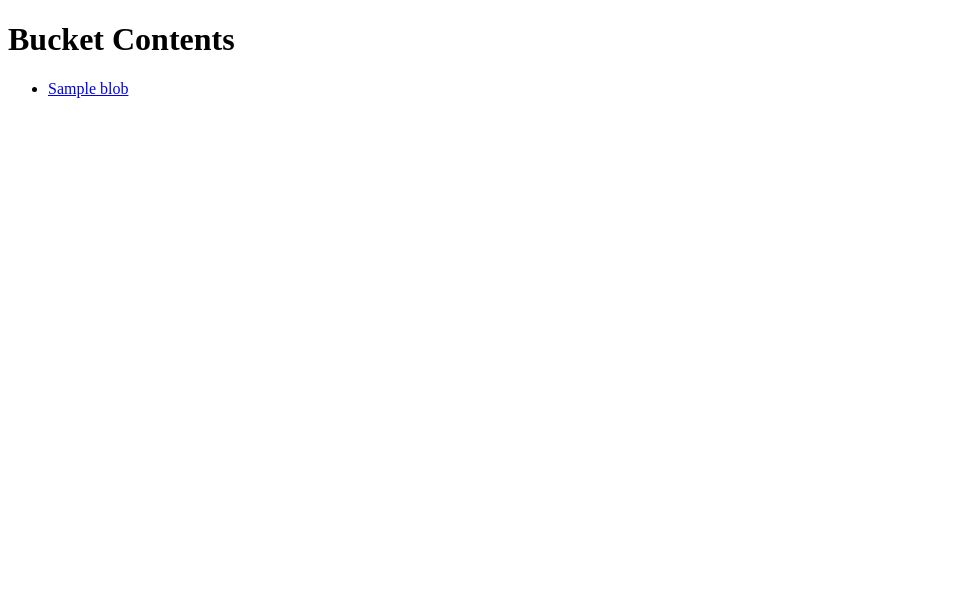
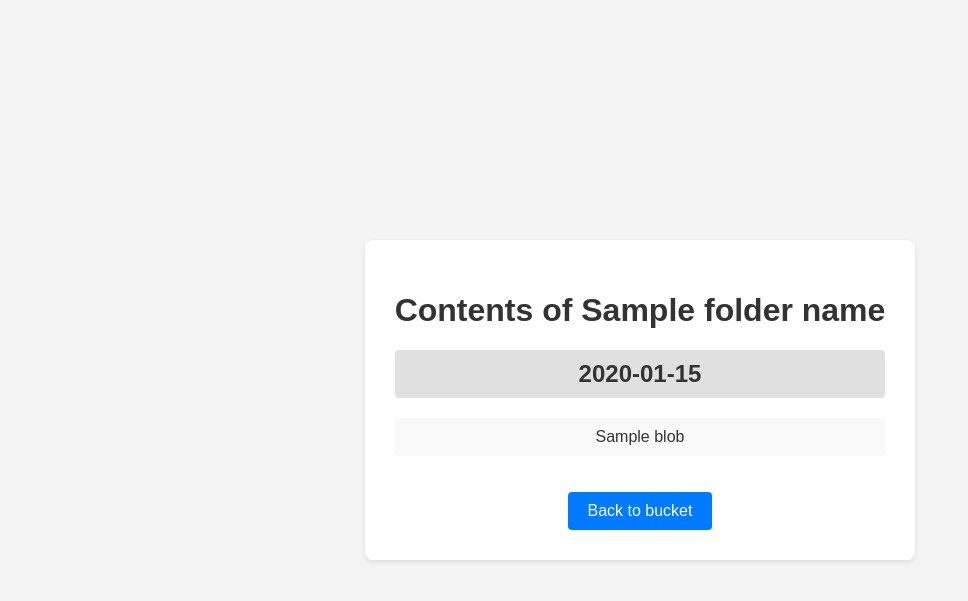
Before and after one commit to tharunkunuthuru/application-part, a Flask app: template templates/bucket.html in a window 1280 px wide. Shown: the top 601 px of the page, without its empty margins (0-968 px from the left). Run offline with Flask 2, Linux system fonts and the light colour scheme; the template is opened without the code that fills it: most values are stand-ins (such as "Sample title", 1, 10 or a date in 2020).

Commit message:
Update bucket.html

```diff
--- a/templates/bucket.html
+++ b/templates/bucket.html
@@ -1,24 +1,92 @@
 <!DOCTYPE html>
 <html lang="en">
 <head>
-    <meta charset="UTF-8">
-    <meta name="viewport" content="width=device-width, initial-scale=1.0">
-    <title>Bucket</title>
+  <meta charset="UTF-8">
+  <meta name="viewport" content="width=device-width, initial-scale=1.0">
+  <title>Folder: {{ folder_name }}</title>
+  <style>
+    body {
+      font-family: sans-serif;
+      margin: 0;
+      display: flex;
+      justify-content: center;
+      align-items: center;
+      min-height: 100vh;
+      background-color: #f4f4f4;
+    }
+
+    .container {
+      background-color: white;
+      padding: 30px;
+      border-radius: 8px;
+      box-shadow: 0 2px 5px rgba(0, 0, 0, 0.1);
+      text-align: center; /* Center text within container */
+    }
+
+    h1, h2 {
+      color: #333;
+    }
+
+    h2 {
+      background-color: #e0e0e0;
+      padding: 10px;
+      margin-top: 20px;
+      border-radius: 4px;
+    }
+
+    ul {
+      list-style: none;
+      padding: 0;
+    }
+
+    .file-link {
+      display: block;
+      padding: 10px;
+      background-color: #f9f9f9;
+      margin-bottom: 5px;
+      border-radius: 4px;
+      text-decoration: none;
+      color: #333;
+      transition: background-color 0.3s;
+    }
+
+    .file-link:hover {
+      background-color: #e9e9e9;
+    }
+
+    .back-link {
+      display: inline-block;
+      margin-top: 20px;
+      padding: 10px 20px;
+      background-color: #007bff; /* Blue */
+      color: white;
+      text-decoration: none;
+      border-radius: 4px;
+    }
+
+    .back-link:hover {
+      background-color: #0056b3; /* Darker blue on hover */
+    }
+  </style>
 </head>
 <body>
-    <h1>Bucket Contents</h1>
-    <ul>
-    {% for blob in blobs %}
-        {% if '/' in blob.name %}
+  <div class="container">
+    <h1>Contents of {{ folder_name }}</h1>
+
+    {% for date, blobs in blobs_by_date.items() %}
+      <section class="date-group">
+        <h2>{{ date }}</h2>
+        <ul>
+          {% for blob in blobs %}
             <li>
-                <a href="{{ url_for('folder', folder_name=blob.name) }}">{{ blob.name }}</a>
+              <a href="{{ url_for('download', blob_name=blob.name) }}" class="file-link">{{ blob.name }}</a>
             </li>
-        {% else %}
-            <li>
-                <a href="{{ url_for('download', blob_name=blob.name) }}">{{ blob.name }}</a>
-            </li>
-        {% endif %}
+          {% endfor %}
+        </ul>
+      </section>
     {% endfor %}
-    </ul>
+
+    <a href="{{ url_for('bucket') }}" class="back-link">Back to bucket</a>
+  </div>
 </body>
 </html>
```
